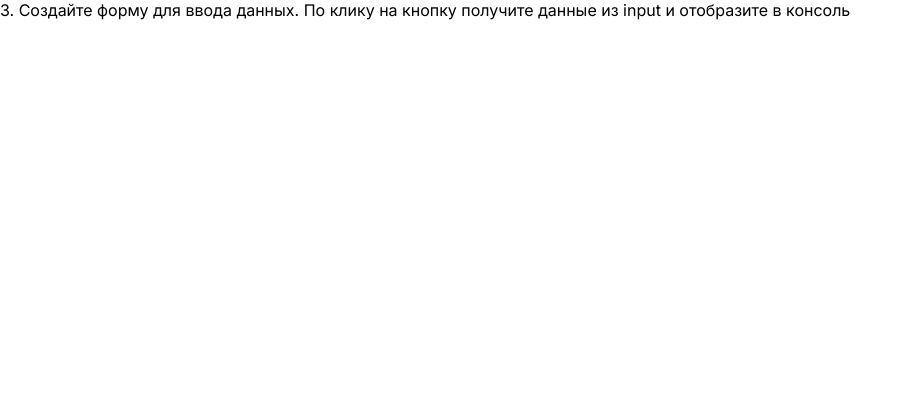
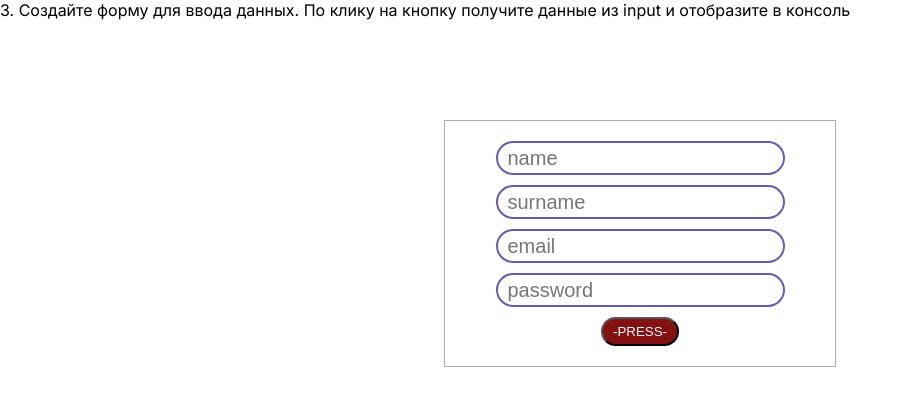
Before and after one commit to StanislavM31/Next-Tasks, a Next.js app in the folder next-tasks/: page /task_3 in a window 1280 px wide. Shown: the top 406 px of the page, without its empty margins (0-912 px from the left). Built offline with nearby package versions, Linux system fonts and the light colour scheme.

Commit message:
:tasks: 3

```diff
--- a/next-tasks/src/app/task_2/page.js
+++ b/next-tasks/src/app/task_2/page.js
@@ -1,6 +1,6 @@
 'use client';
 import style from "./style.module.css";
-import { useEffect, useState } from "react";
+import {useState } from "react";
 
 export default function Task2() {
 
--- a/next-tasks/src/app/task_3/page.js
+++ b/next-tasks/src/app/task_3/page.js
@@ -1,10 +1,34 @@
+'use client'
+import style from "./style.module.css";
+import {useState } from "react";
+
 export default function Task3() {
+  const [obj, setObj] = useState({});
+
+  function fillInput(e){
+    setObj({...obj, [e.target.name]: e.target.value})
+  }
+  function doCheck(){
+    if(!/^[a-zA-Z-_0-9]+@[a-z]+.[a-z]{2,10}/gm.test(obj.email) || !isNaN(obj.name) || !isNaN(obj.surname) || !(obj.pwd.length)){
+      alert(false)
+    } else {
+      console.log(obj);
+    }
+  }
+
   return (
     <>
       <p>
         3. Создайте форму для ввода данных. По клику на кнопку получите данные
         из input и отобразите в консоль
       </p>
+      <div className={style.form}>
+            <input onChange={fillInput} name = "name" className={style.input} type="text" placeholder="name"/>
+            <input onChange={fillInput} name = "surname" className={style.input} type="text" placeholder="surname"/>
+            <input onChange={fillInput} name = "email" className={style.input} type="text" placeholder="email"/>
+            <input onChange={fillInput} name = "pwd" className={style.input} type="text" placeholder="password"/>
+            <button onClick={doCheck} className={style.btn}>-PRESS-</button>
+        </div>
     </>
   );
 }
--- /dev/null
+++ b/next-tasks/src/app/task_3/style.module.css
@@ -0,0 +1,27 @@
+.form{
+    border: 1px solid rgba(66, 64, 64, 0.432);
+    margin: 100px auto;
+    display: flex;
+    flex-direction: column;
+    gap: 10px;
+    width: 350px;
+    padding: 20px 20px;
+}
+.input{
+    border-radius: 50px;
+    padding: 5px 10px;
+    border: 2px solid rgba(96, 81, 179, 0.952);
+    height: 20px;
+    font-size: 20px;
+}
+
+.btn{
+
+    border-radius: 50px;
+    background-color: rgb(131, 17, 17);
+    color: aliceblue;
+    padding: 5px 10px;
+}
+.btn:hover{
+    background-color: rgb(139, 230, 233);
+}
--- /dev/null
+++ b/next-tasks/src/app/task_4/style.module.css
@@ -0,0 +1,5 @@
+
+.block{
+    font-size: 30px;
+    color: blue;
+}
```
Also changed, not shown: next-tasks/src/app/task_4/page.js (+8 -0 lines).
